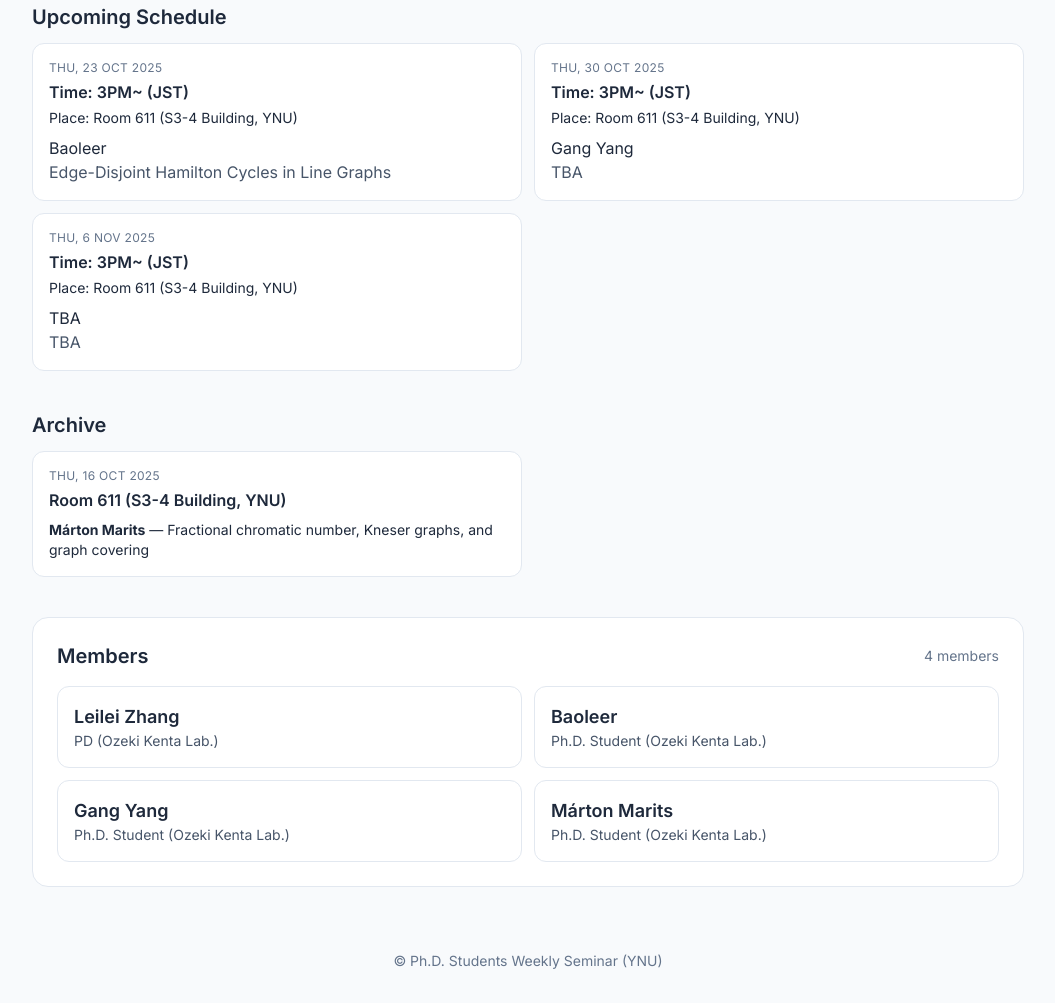
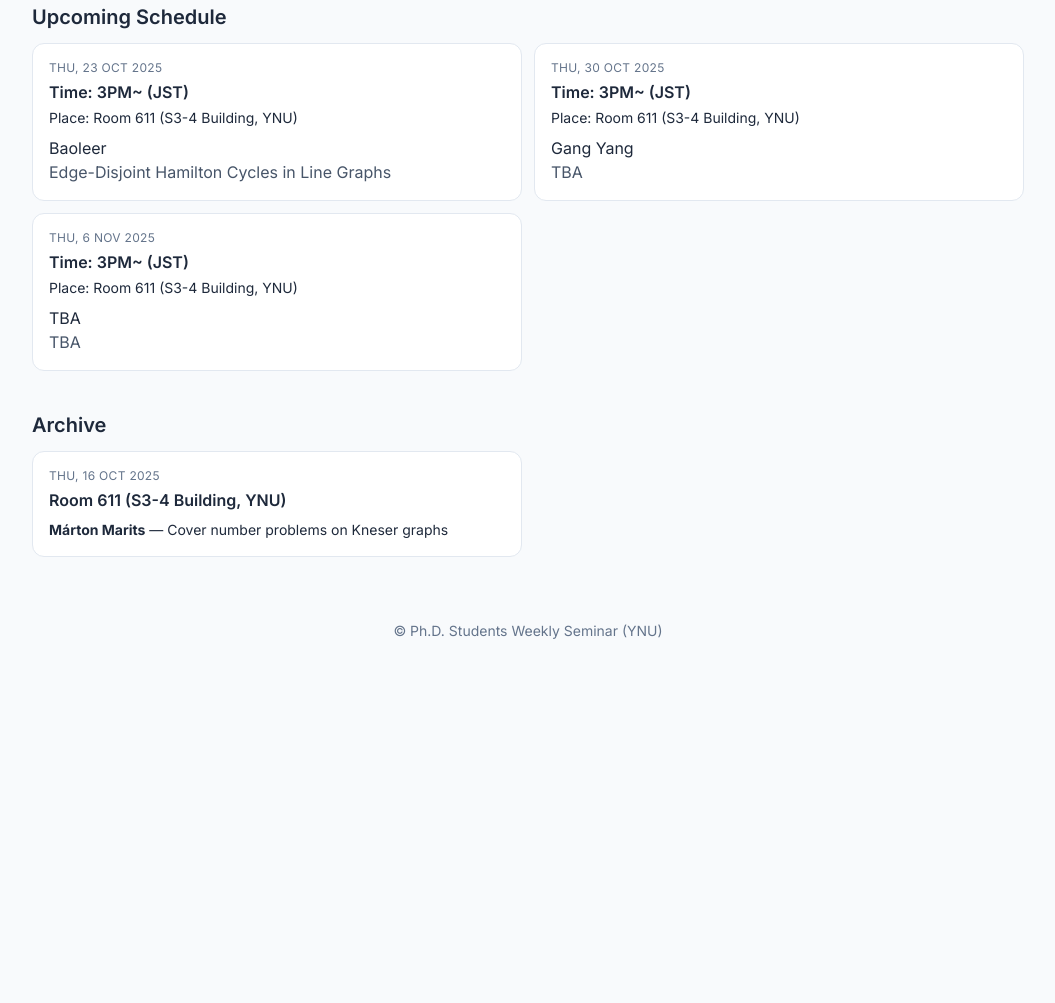
Before and after one commit to crystal1228-art/YNU-Ph.D.-Students-Weekly-Seminar, a plain HTML site: page index.html in a window 1280 px wide. Shown: the part 662-1665 px from the top of the page, without its empty margins (112-1167 px from the left). After the commit the page ends 1335 px from the top, so only its background shows below. Drawn offline with nearby package versions, Linux system fonts and the light colour scheme.

Commit message:
Add files via upload

```diff
--- a/index.html
+++ b/index.html
@@ -24,7 +24,7 @@
         <a href="#next" class="hover:underline">Next</a>
         <a href="#schedule" class="hover:underline">Upcoming</a>
         <a href="#archive" class="hover:underline">Archive</a>
-        <a href="#members" class="hover:underline">Members</a>
+        <a href="#members" class="hidden">Members</a>
       </nav>
     </div>
   </header>
@@ -101,7 +101,7 @@
     </section>
 
     <!-- Members -->
-    <section id="members" class="rounded-2xl bg-white border border-slate-200 p-6">
+    <section id="members" class="hidden">
       <div class="flex items-center justify-between">
         <h2 class="text-xl font-semibold">Members</h2>
         <span class="text-sm muted" id="membersCount"></span>
@@ -321,7 +321,7 @@ END:VCALENDAR`;
         date: '2025-10-16 3PM~',
         place: 'Room 611 (S3-4 Building, YNU)',
         speakers: [
-          { name: 'Márton Marits', title: 'Fractional chromatic number, Kneser graphs, and graph covering' }
+          { name: 'Márton Marits', title: 'Cover number problems on Kneser graphs' }
         ]
       }
     ];
```
